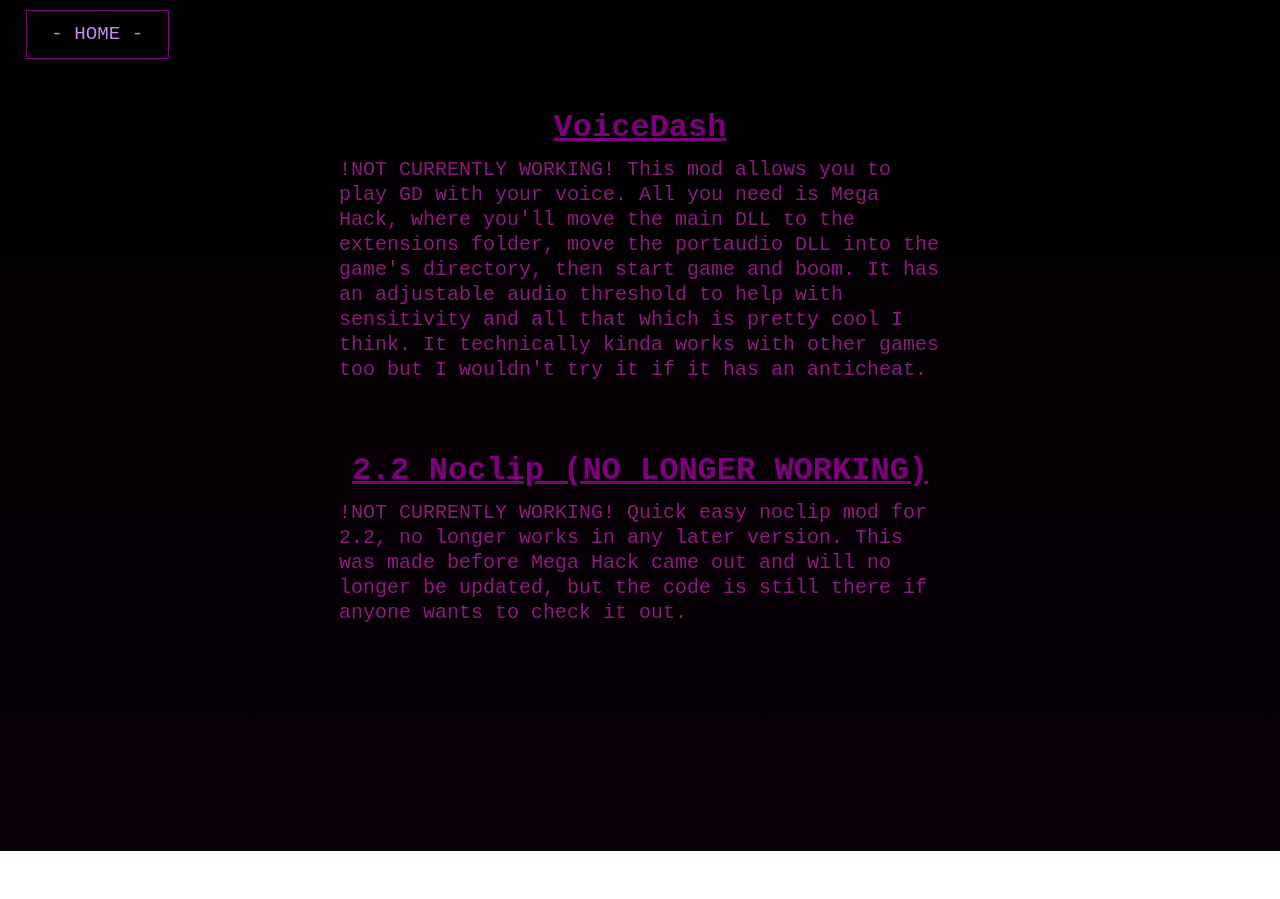
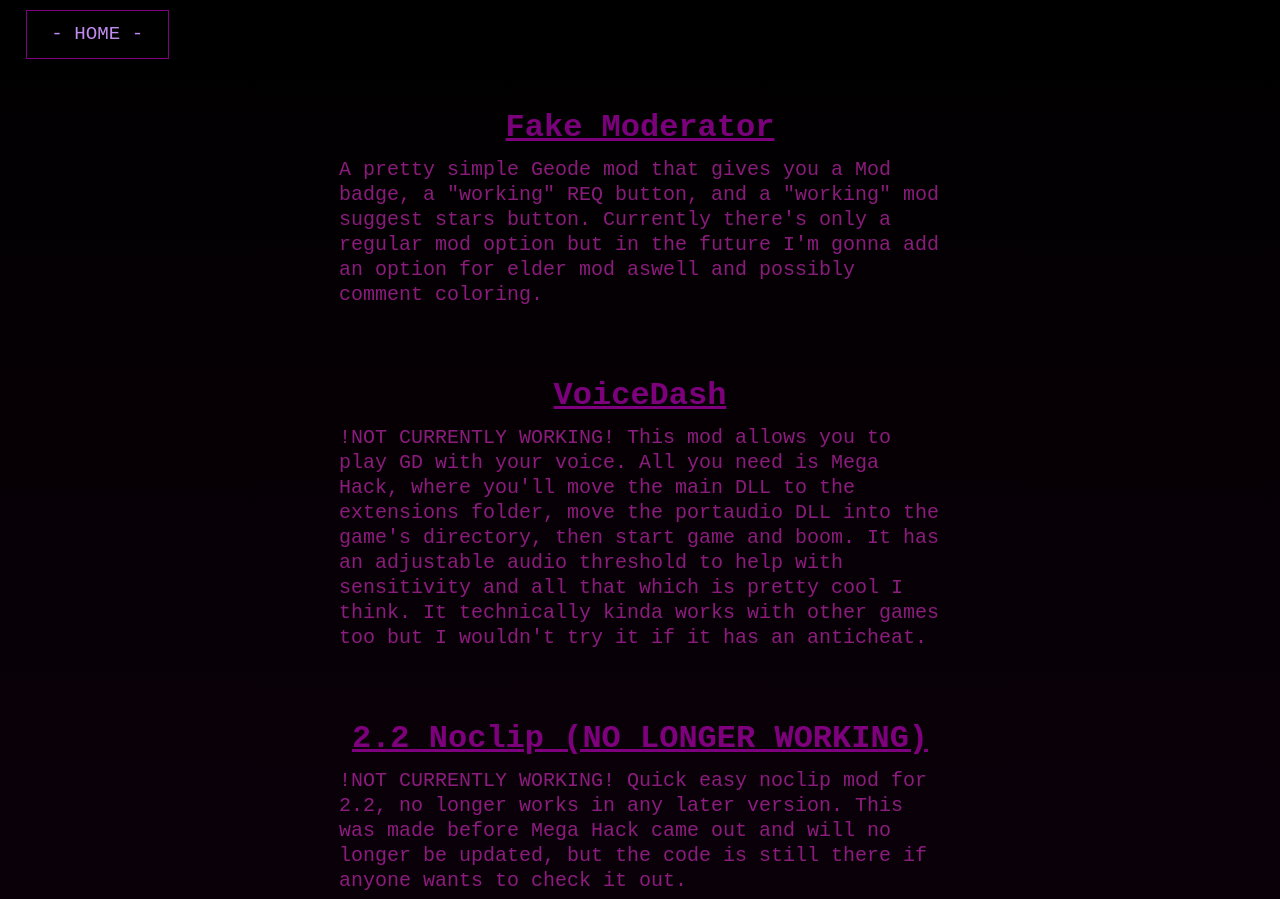
Before and after one commit to CJL1nk/CJL1nk.github.io, a plain HTML site: page mods.html in a window 1280 px wide. Before the commit the page ends 851 px from the top, so only its background shows below. Drawn offline with Linux system fonts and the light colour scheme.

Commit message:
Update mods.html

```diff
--- a/mods.html
+++ b/mods.html
@@ -14,6 +14,11 @@
 	<div class="main-region">
 
 		<div class="mod">
+			<h1><a href="https://github.com/CJL1nk/2.2-Noclip" target="_blank">Fake Moderator</a></h1>
+			<p>A pretty simple Geode mod that gives you a Mod badge, a "working" REQ button, and a "working" mod suggest stars button. Currently there's only a regular mod option but in the future I'm gonna add an option for elder mod aswell and possibly comment coloring.</p>
+		</div>
+
+		<div class="mod">
 			<h1><a href="https://github.com/CJL1nk/VoiceDash" target="_blank">VoiceDash</a></h1>
 			<p>!NOT CURRENTLY WORKING! This mod allows you to play GD with your voice. All you need is Mega Hack, where you'll move the main DLL to the extensions folder, move the portaudio DLL into the game's directory, then start game and boom. It has an adjustable audio threshold to help with sensitivity and all that which is pretty cool I think. It technically kinda works with other games too but I wouldn't try it if it has an anticheat.</p>
 		</div>
```
